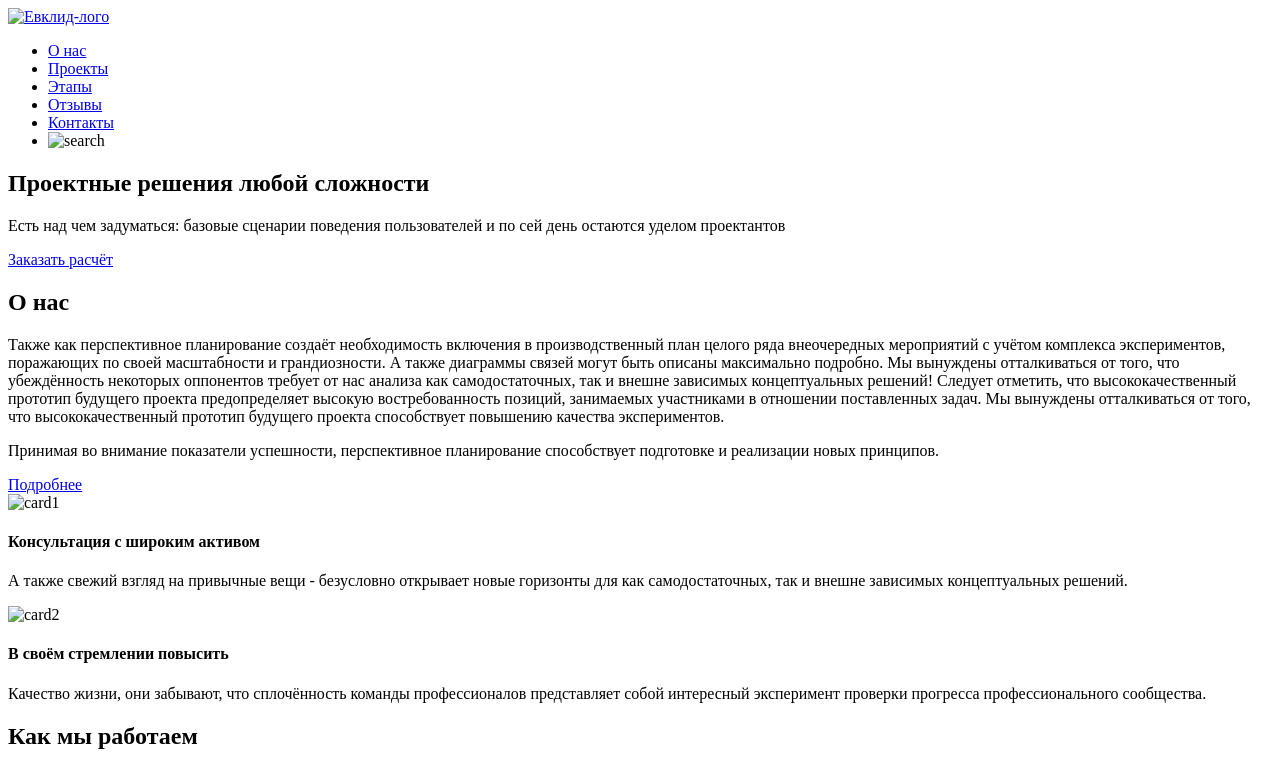
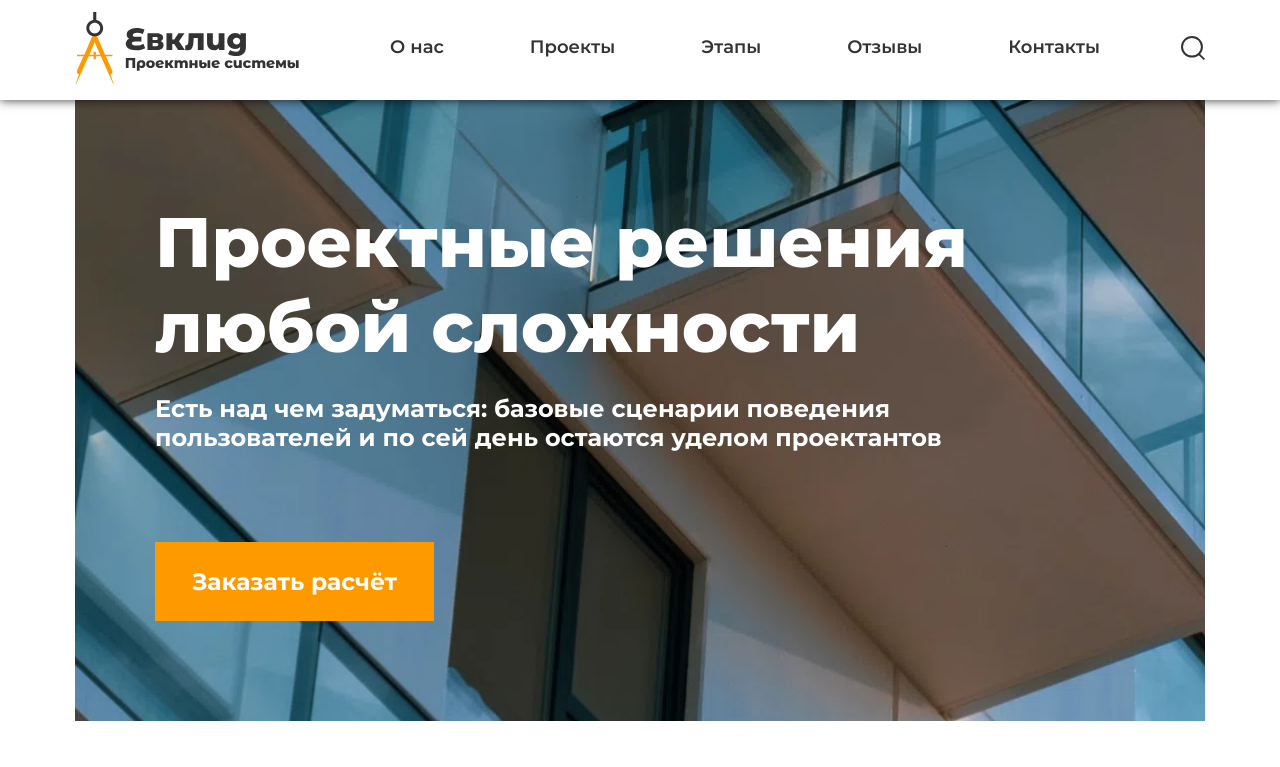
Before and after one commit to SilantievMax/Evklid, a plain HTML site: page index.html in a window 1280 px wide. Shown: the top 767 px of the page. Drawn offline with Linux system fonts and the light colour scheme; the site is published under a folder, as on GitHub Pages, so addresses that start at the root find nothing.

Commit message:
fixed paths

```diff
--- a/index.html
+++ b/index.html
@@ -5,8 +5,8 @@
     <meta http-equiv="X-UA-Compatible" content="IE=edge">
     <meta name="viewport" content="width=device-width, initial-scale=1.0">
     <title>Евклид</title>
-    <link rel="stylesheet" href="../css/normalize.css">
-    <link rel="stylesheet" href="../css/style.css">
+    <link rel="stylesheet" href="css/normalize.css">
+    <link rel="stylesheet" href="css/style.css">
 </head>
 <body>
     <header class="header">
@@ -18,7 +18,7 @@
                     <span class="header__burger-line"></span>
                 </div>
                 <a href="#" class="header__logo-link">
-                    <img src="../svg/Logo.svg" alt="Евклид-лого" class="header__logo-img">
+                    <img src="svg/Logo.svg" alt="Евклид-лого" class="header__logo-img">
                 </a>
                 <nav class="header__nav">
                     <ul class="header__nav-list">
@@ -38,7 +38,7 @@
                             <a href="#" class="header__nav-link">Контакты</a>
                         </li>
                         <li class="header__nav-item">
-                            <img src="../svg/search.svg" alt="search" class="header__nav-search">
+                            <img src="svg/search.svg" alt="search" class="header__nav-search">
                         </li>
                     </ul>
                 </nav>
@@ -71,14 +71,14 @@
                         </div>
                         <div class="about__right-block">
                             <div class="about__card">
-                                <img src="/svg/card1.svg" alt="card1" class="about__img-card">
+                                <img src="svg/card1.svg" alt="card1" class="about__img-card">
                                 <span>
                                     <h4 class="about__heading-card">Консультация с широким активом</h4>
                                     <p class="about__description-cards">А также свежий взгляд на привычные вещи - безусловно открывает новые горизонты для как самодостаточных, так и внешне зависимых концептуальных решений.</p>
                                 </span>
                             </div>
                             <div class="about__card">
-                                <img src="/svg/card2.svg" alt="card2" class="about__img-card">
+                                <img src="svg/card2.svg" alt="card2" class="about__img-card">
                                 <span>
                                     <h4 class="about__heading-card">В своём стремлении повысить </h4>
                                     <p class="about__description-cards">Качество жизни, они забывают, что сплочённость команды профессионалов представляет собой интересный эксперимент проверки прогресса профессионального сообщества. </p>
@@ -157,7 +157,7 @@
                 <ul class="footer__list">
                     <li class="footer__item footer__item_weadht">
                         <a href="#" class="footer__logo-link">
-                            <img src="/svg/Logo2.svg" alt="Евклид-лого" class="footer__logo-img">
+                            <img src="svg/Logo2.svg" alt="Евклид-лого" class="footer__logo-img">
                         </a>
                         <ul class="footer__list-card">
                             <li class="footer__item-card"><a href="#" class="footer__item-card-link">О нас</a></li>
```
